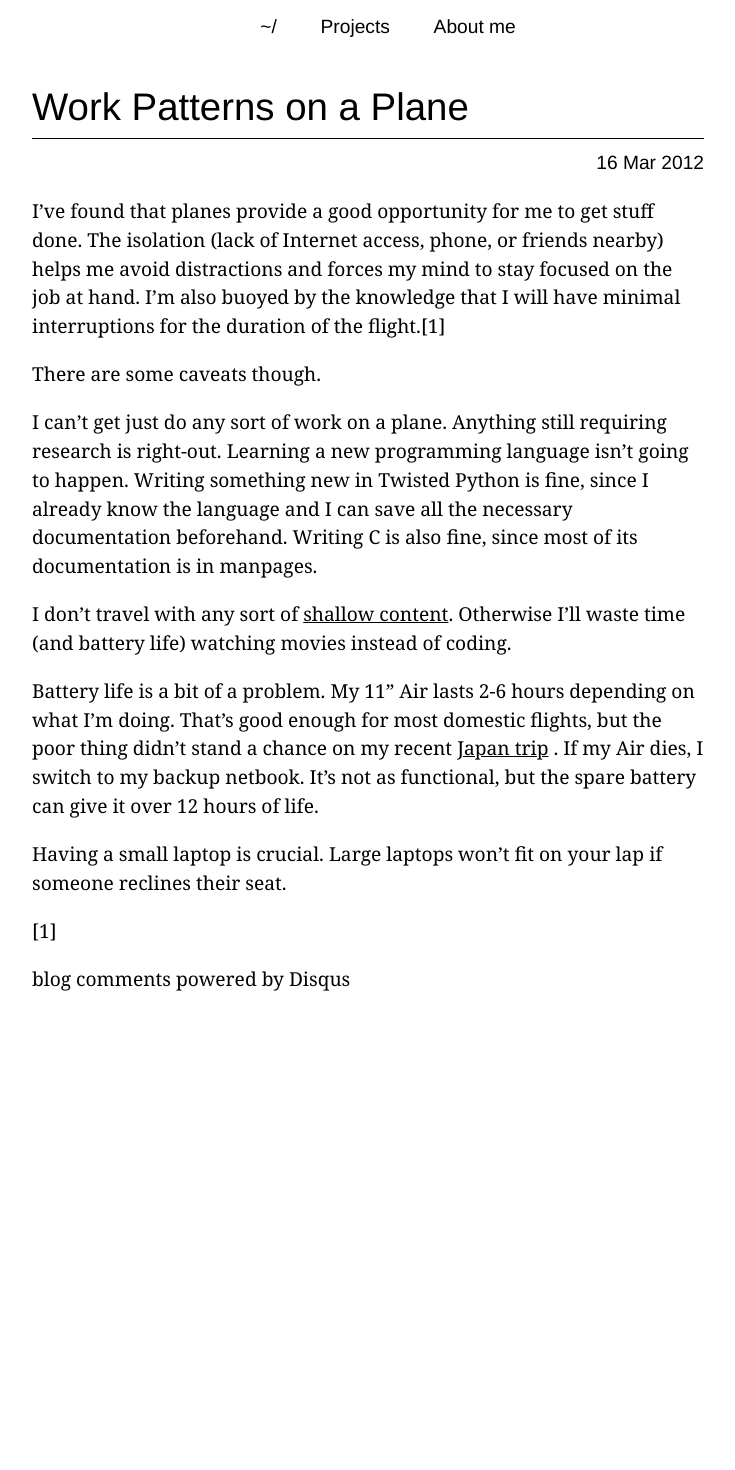
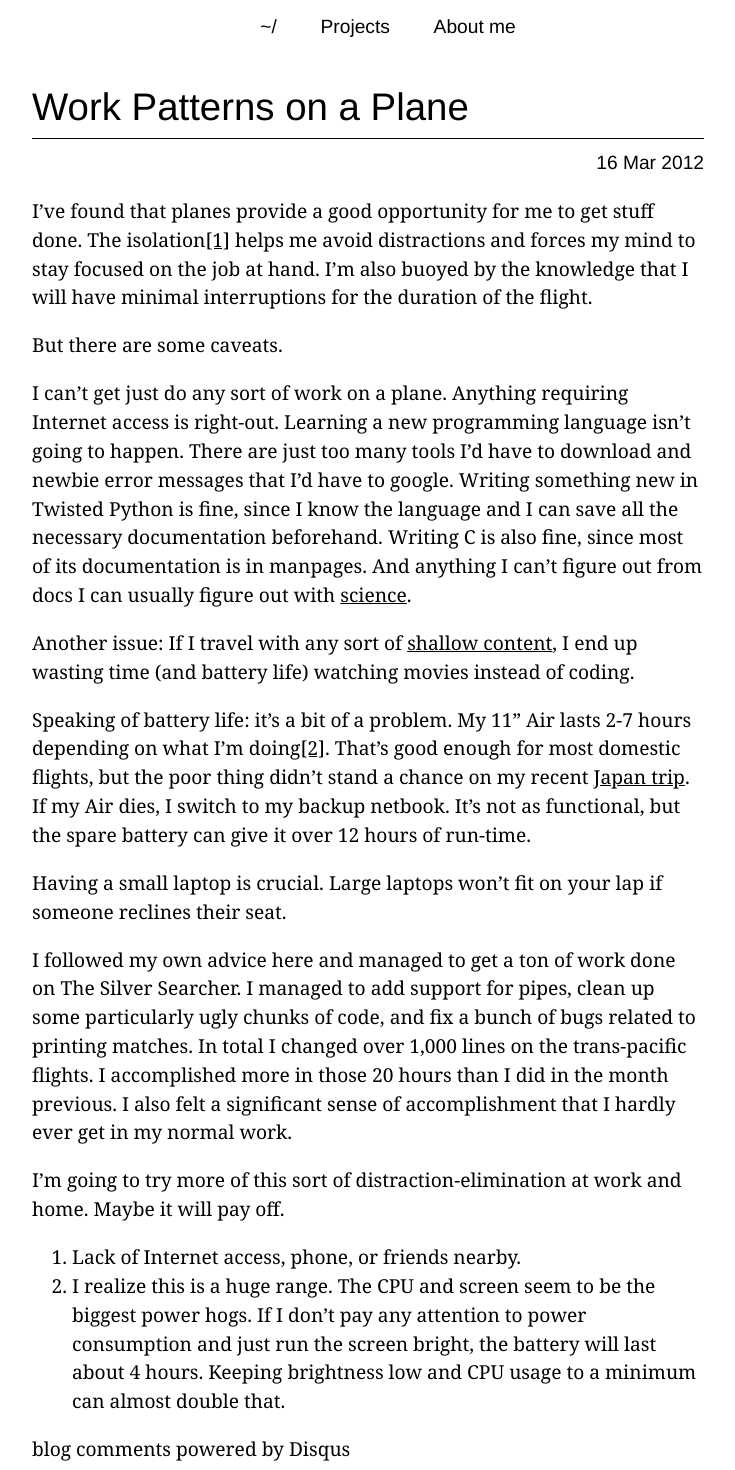
Before and after one commit to ggreer/geoff.greer.fm, a Jekyll site: the page built from _posts/2012-03-16-useful-work-patterns-on-a-plane.markdown, in a window 1280 px wide. Shown: the whole page, without its empty margins (272-1007 px from the left). Built offline with Jekyll 4.4.1, drawn with Linux system fonts in a browser that asks for light colours; comment, search, counter and statistics services are not loaded; before the commit the page ends 1000 px from its top, so only the background shows below that.

Commit message:
More progress on this post

```diff
--- a/_posts/2012-03-16-useful-work-patterns-on-a-plane.markdown
+++ b/_posts/2012-03-16-useful-work-patterns-on-a-plane.markdown
@@ -9,16 +9,23 @@ categories:
 - Productivity
 ---
 
-I've found that planes provide a good opportunity for me to get stuff done. The isolation (lack of Internet access, phone, or friends nearby) helps me avoid distractions and forces my mind to stay focused on the job at hand. I'm also buoyed by the knowledge that I will have minimal interruptions for the duration of the flight.[1]
+I've found that planes provide a good opportunity for me to get stuff done. The isolation[\[1\]](#ref_1) helps me avoid distractions and forces my mind to stay focused on the job at hand. I'm also buoyed by the knowledge that I will have minimal interruptions for the duration of the flight.
 
-There are some caveats though.
+But there are some caveats.
 
-I can't get just do any sort of work on a plane. Anything still requiring research is right-out. Learning a new programming language isn't going to happen. Writing something new in Twisted Python is fine, since I already know the language and I can save all the necessary documentation beforehand. Writing C is also fine, since most of its documentation is in manpages.
+I can't get just do any sort of work on a plane. Anything requiring Internet access is right-out. Learning a new programming language isn't going to happen. There are just too many tools I'd have to download and newbie error messages that I'd have to google. Writing something new in Twisted Python is fine, since I know the language and I can save all the necessary documentation beforehand. Writing C is also fine, since most of its documentation is in manpages. And anything I can't figure out from docs I can usually figure out with [science](/2012/01/30/programming-we-can-do-science/).
 
-I don't travel with any sort of [shallow content](/2011/12/04/consume-less-shallow-content). Otherwise I'll waste time (and battery life) watching movies instead of coding.
+Another issue: If I travel with any sort of [shallow content](/2011/12/04/consume-less-shallow-content), I end up wasting time (and battery life) watching movies instead of coding.
 
-Battery life is a bit of a problem. My 11" Air lasts 2-6 hours depending on what I'm doing. That's good enough for most domestic flights, but the poor thing didn't stand a chance on my recent [Japan trip](/2012/03/16/japan-trip) . If my Air dies, I switch to my backup netbook. It's not as functional, but the spare battery can give it over 12 hours of life.
+Speaking of battery life: it's a bit of a problem. My 11" Air lasts 2-7 hours depending on what I'm doing[\[2\]](#ref_2). That's good enough for most domestic flights, but the poor thing didn't stand a chance on my recent [Japan trip](/2012/03/16/japan-trip). If my Air dies, I switch to my backup netbook. It's not as functional, but the spare battery can give it over 12 hours of run-time.
 
 Having a small laptop is crucial. Large laptops won't fit on your lap if someone reclines their seat.
 
-[1]
+I followed my own advice here and managed to get a ton of work done on The Silver Searcher. I managed to add support for pipes, clean up some particularly ugly chunks of code, and fix a bunch of bugs related to printing matches. In total I changed over 1,000 lines on the trans-pacific flights. I accomplished more in those 20 hours than I did in the month previous. I also felt a significant sense of accomplishment that I hardly ever get in my normal work.
+
+I'm going to try more of this sort of distraction-elimination at work and home. Maybe it will pay off.
+
+<a name="ref_1"> </a>
+1. Lack of Internet access, phone, or friends nearby.
+<a name="ref_2"> </a>
+2. I realize this is a huge range. The CPU and screen seem to be the biggest power hogs. If I don't pay any attention to power consumption and just run the screen bright, the battery will last about 4 hours. Keeping brightness low and CPU usage to a minimum can almost double that.
```
